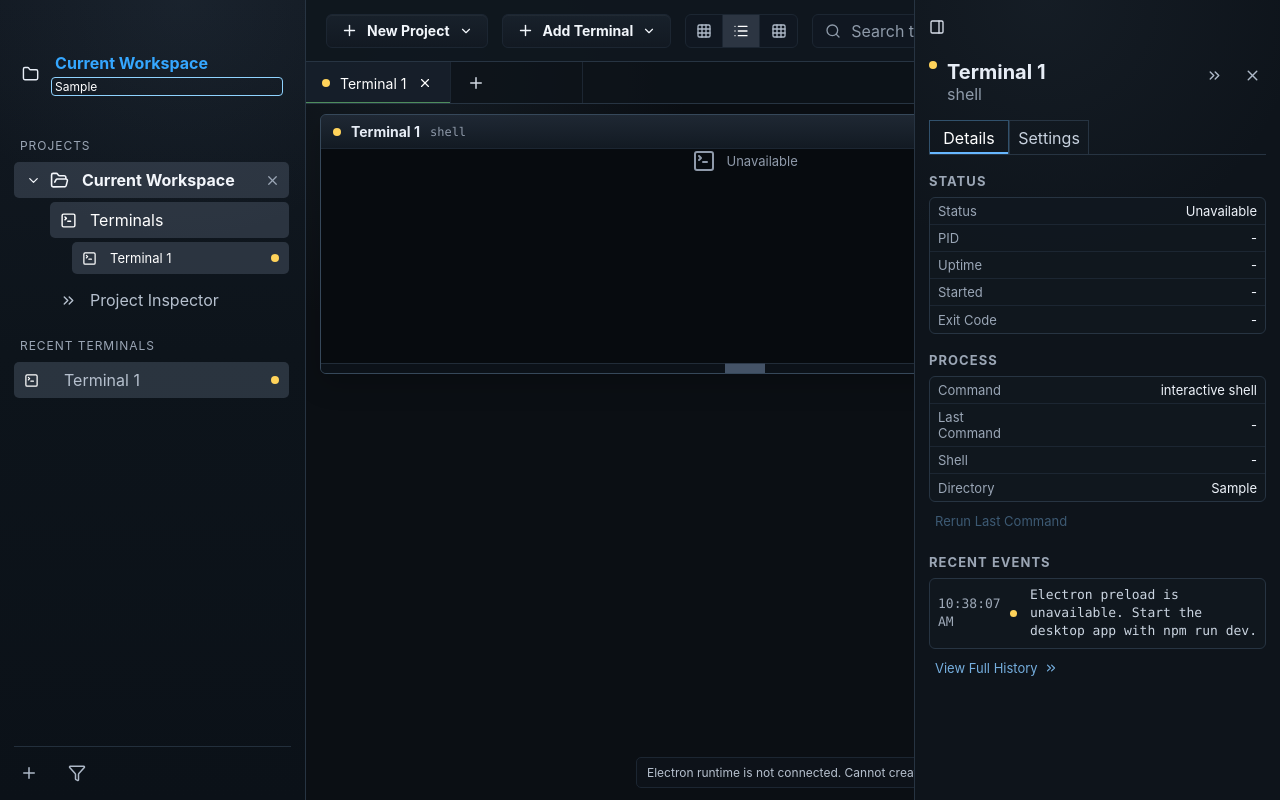
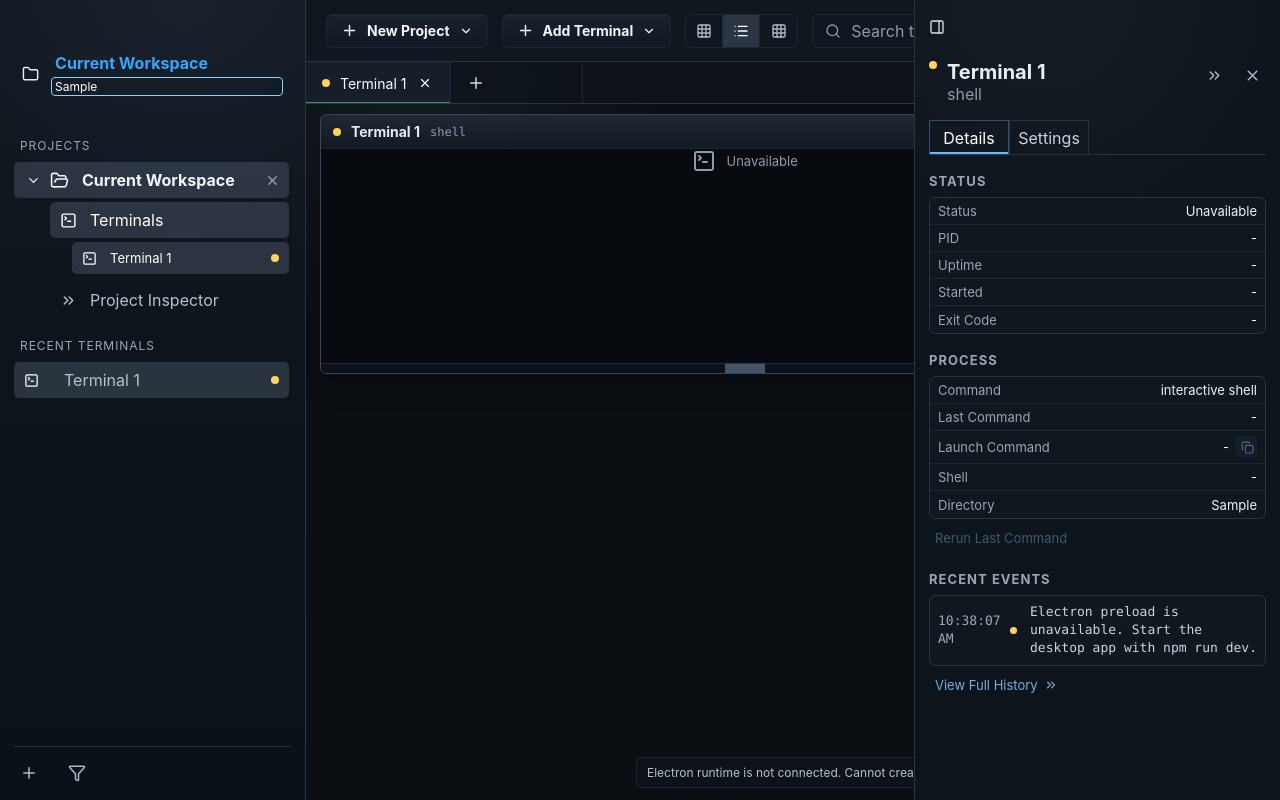
Before and after one commit to EvanAI0331/terminal-workspace, a React (Vite) app: page / in a window 1280 px wide. Both pictures are taken after typing "Sample" into the empty fields and a click on the button "Add Terminal". Built offline with nearby package versions, Linux system fonts and the light colour scheme.

Commit message:
Add launch command copy action

```diff
--- a/electron/preload.cjs
+++ b/electron/preload.cjs
@@ -14,6 +14,7 @@ contextBridge.exposeInMainWorld("terminalHost", {
   saveStateSync: (state) => ipcRenderer.sendSync("app:state-save-sync", state),
   inspectProject: (request) => ipcRenderer.invoke("project:inspect", request),
   readClipboardText: () => clipboard.readText(),
+  writeClipboardText: (text) => clipboard.writeText(text),
   onData: (callback) => {
     const listener = (_event, payload) => callback(payload);
     ipcRenderer.on("terminal:data", listener);
--- a/src/App.css
+++ b/src/App.css
@@ -760,7 +760,7 @@ input {
 
 .detailTable div {
   display: grid;
-  grid-template-columns: 82px minmax(0, 1fr);
+  grid-template-columns: 112px minmax(0, 1fr);
   gap: 10px;
   min-height: 27px;
   align-items: center;
@@ -785,6 +785,35 @@ input {
   overflow: hidden;
   text-overflow: ellipsis;
   white-space: nowrap;
+}
+
+.detailValueWithAction {
+  display: inline-grid;
+  grid-template-columns: minmax(0, 1fr) 22px;
+  align-items: center;
+  gap: 6px;
+}
+
+.detailValueWithAction span {
+  min-width: 0;
+  overflow: hidden;
+  text-overflow: ellipsis;
+  white-space: nowrap;
+}
+
+.inlineCopyButton {
+  width: 22px;
+  height: 22px;
+  display: grid;
+  place-items: center;
+  border-radius: 4px;
+  background: rgba(117, 174, 222, 0.12);
+  color: #8fd3ff;
+}
+
+.inlineCopyButton:hover:not(:disabled),
+.inlineCopyButton:focus-visible:not(:disabled) {
+  background: rgba(117, 174, 222, 0.22);
 }
 
 .detailInput {
--- a/src/App.tsx
+++ b/src/App.tsx
@@ -6,6 +6,7 @@ import {
   Bell,
   ChevronDown,
   ChevronsRight,
+  Copy,
   Filter,
   Folder,
   FolderOpen,
@@ -114,6 +115,7 @@ type TerminalHost = {
   saveStateSync?: (state: PersistedWorkspaceState) => { ok: boolean; path: string }
   inspectProject: (request: { cwd: string }) => Promise<ProjectInspection>
   readClipboardText: () => string
+  writeClipboardText: (text: string) => void
   onData: (callback: (payload: { id: string; data: string }) => void) => () => void
   onExit: (
     callback: (payload: { id: string; exitCode: number; signal?: number }) => void,
@@ -882,6 +884,16 @@ function App() {
     setSidebarPanel('terminals')
     setActiveTerminalId(terminal.id)
     setNotice(`Switched to terminal: ${terminal.name}`)
+  }
+
+  const copyLaunchCommand = (terminal: TerminalModel) => {
+    const command = terminal.lastCommand || terminal.command
+    if (!command) {
+      setNotice('No launch command is available for this terminal.')
+      return
+    }
+    window.terminalHost?.writeClipboardText(command)
+    setNotice('Launch command copied.')
   }
 
   const renderProjectPanel = () => {
@@ -1250,6 +1262,21 @@ function App() {
               <dl className="detailTable">
                 <div><dt>Command</dt><dd>{activeTerminal.command || activeTerminal.shell || 'interactive shell'}</dd></div>
                 <div><dt>Last Command</dt><dd>{activeTerminal.lastCommand || '-'}</dd></div>
+                <div>
+                  <dt>Launch Command</dt>
+                  <dd className="detailValueWithAction">
+                    <span>{activeTerminal.lastCommand || activeTerminal.command || '-'}</span>
+                    <button
+                      type="button"
+                      className="inlineCopyButton"
+                      aria-label="Copy launch command"
+                      disabled={!(activeTerminal.lastCommand || activeTerminal.command)}
+                      onClick={() => copyLaunchCommand(activeTerminal)}
+                    >
+                      <Copy size={13} />
+                    </button>
+                  </dd>
+                </div>
                 <div><dt>Shell</dt><dd>{activeTerminal.shell || '-'}</dd></div>
                 <div><dt>Directory</dt><dd>{activeTerminal.cwd}</dd></div>
               </dl>
```
